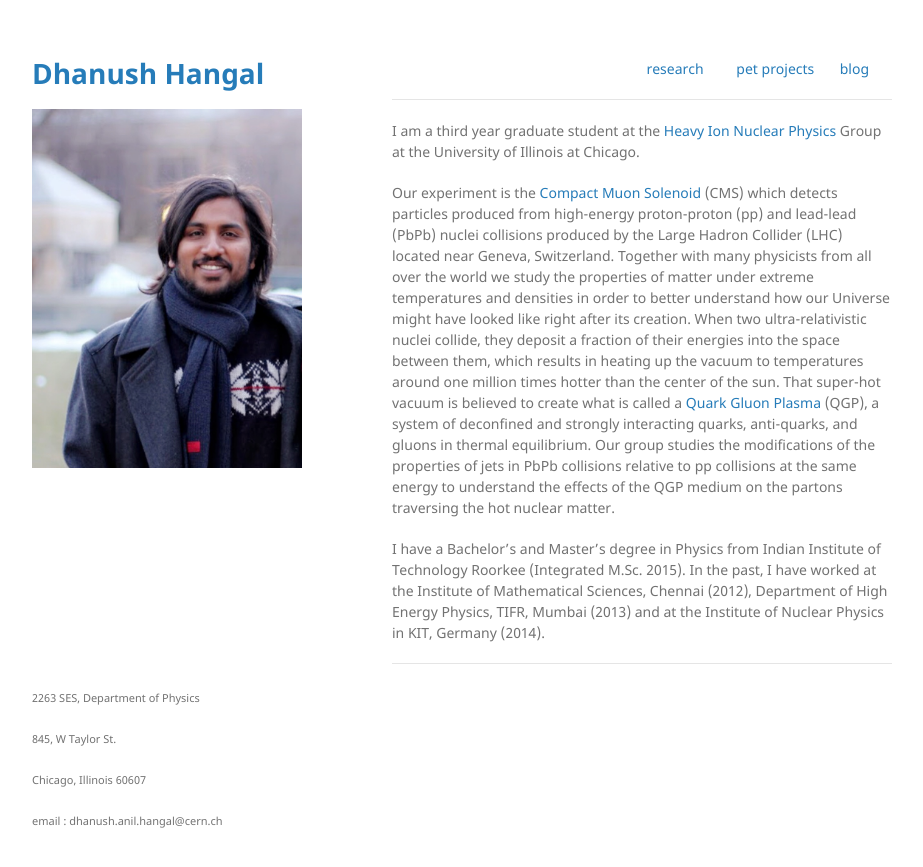
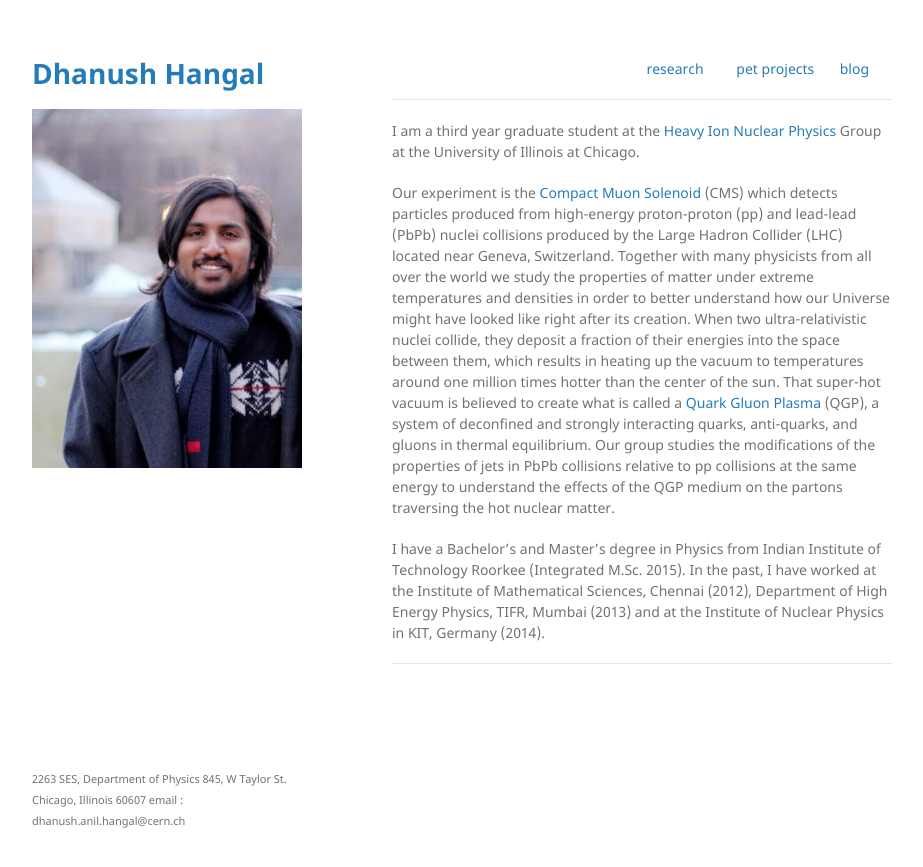
Before and after one commit to dhanushhangal/dhanushhangal.github.io, a Jekyll site: the page built from index.md, in a window 1280 px wide. Shown: the top 867 px of the page, without its empty margins (178-1101 px from the left). Built offline with Jekyll 4.4.1, drawn with Linux system fonts in a browser that asks for light colours; the repository's description, which GitHub fills in, is left out.

```diff
--- a/_layouts/default.html
+++ b/_layouts/default.html
@@ -41,10 +41,10 @@
         {% if site.github.is_project_page %}
         <p>This project is maintained by <a href="{{ site.github.owner_url }}">{{ site.github.owner_name }}</a></p>
         {% endif %}
-        <p><small>2263 SES, Department of Physics</small></p>
-        <p><small>845, W Taylor St.</small></p>
-        <p><small>Chicago, Illinois 60607</small></p>
-        <p><small>email : dhanush.anil.hangal@cern.ch</small></p>
+        <p><small>2263 SES, Department of Physics
+          845, W Taylor St.
+          Chicago, Illinois 60607
+          email : dhanush.anil.hangal@cern.ch</small></p>
       </footer>
     </div>
     <script src="{{ "/assets/js/scale.fix.js" | relative_url }}"></script>
```
